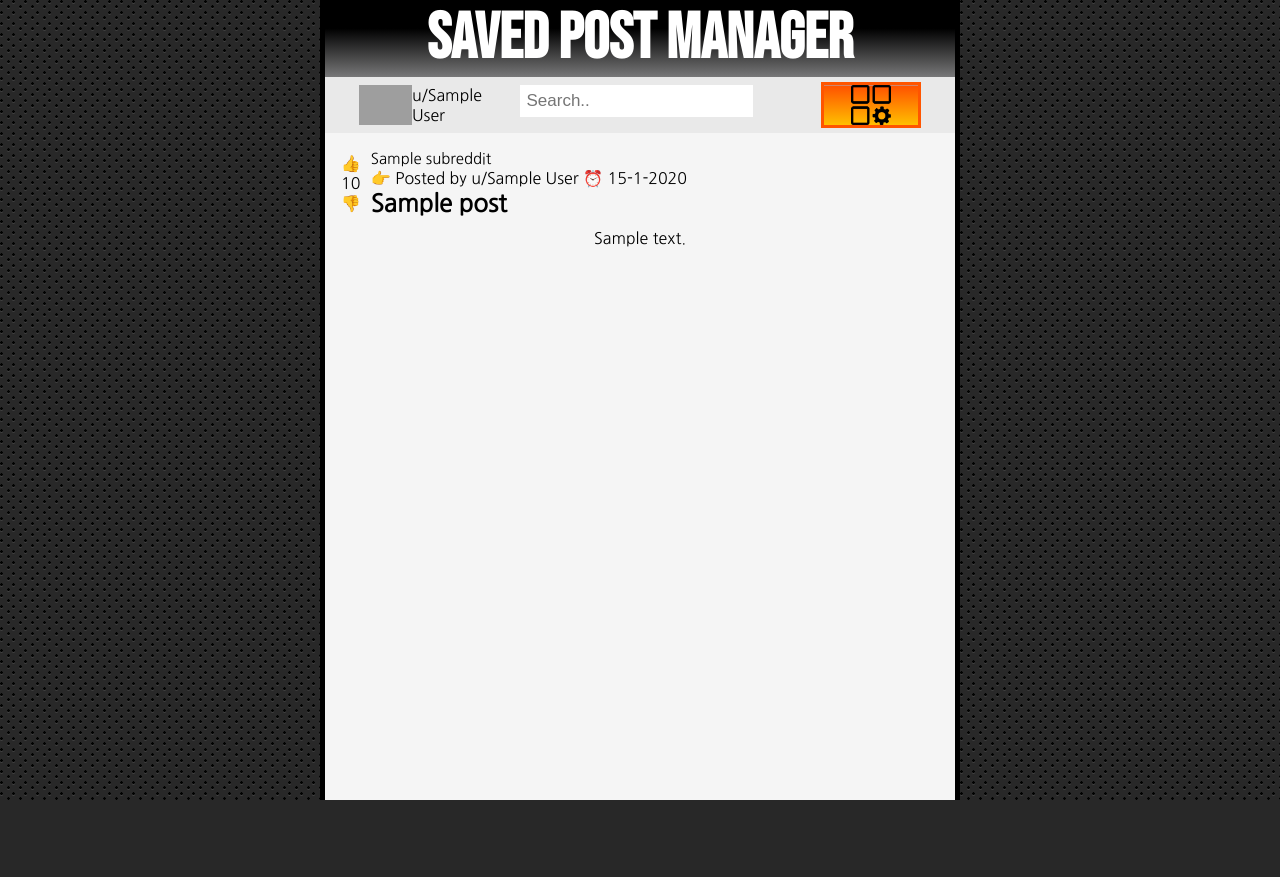
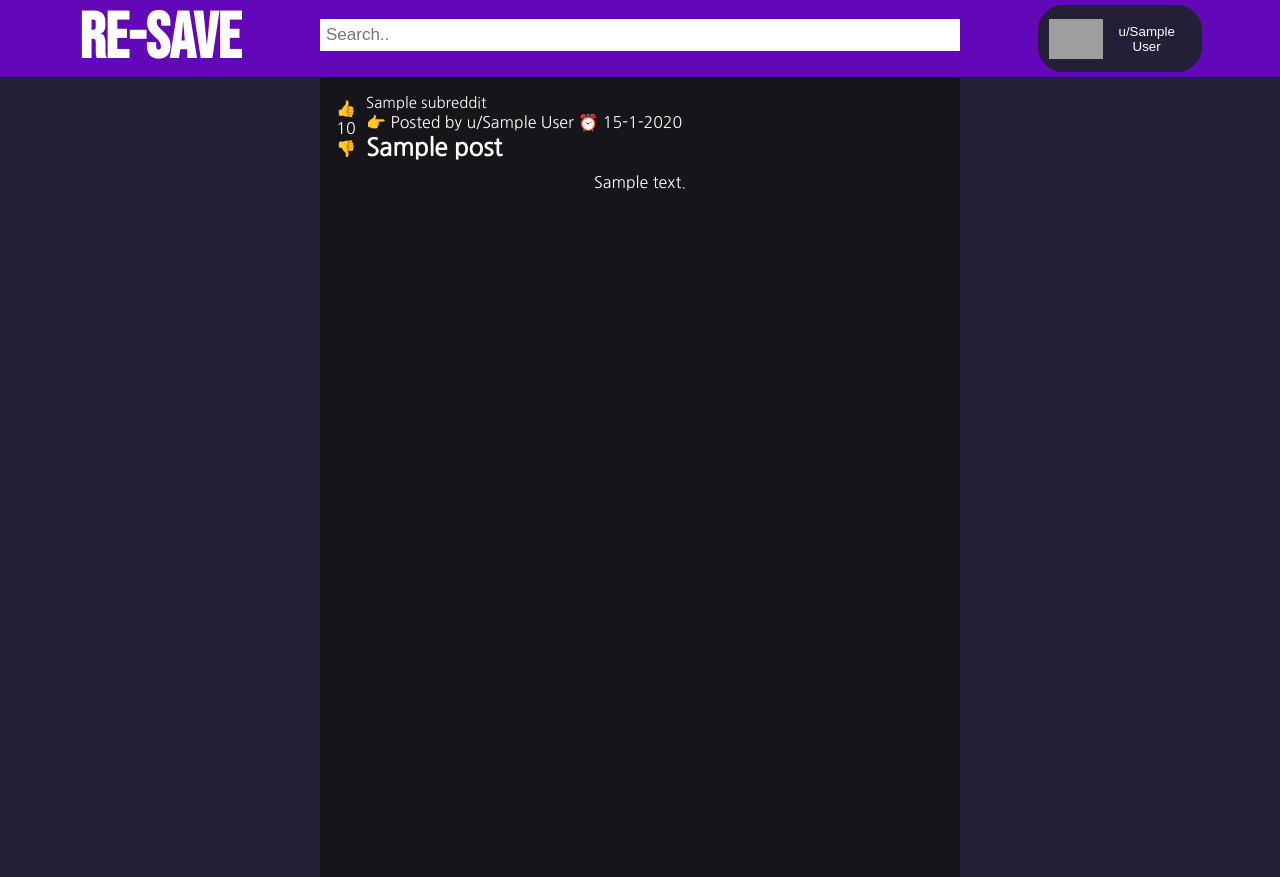
Before and after one commit to AcidSkull/Re-Save, a Flask app: template templates/index.html in a window 1280 px wide. Before the commit the page ends 800 px from the top, so only its background shows below. Run offline with Flask 2, Linux system fonts and the light colour scheme; the visitor is signed in with stand-in values (Sample User, id 1); the template is opened without the code that fills it: most values are stand-ins (such as "Sample title", 1, 10 or a date in 2020); grey boxes are pictures that could not be loaded.

Commit message:
Modified index.html

```diff
--- a/static/css/style.css
+++ b/static/css/style.css
@@ -3,72 +3,50 @@
 body{
     font-family: 'Nanum Gothic', sans-serif;
     margin: 0;
-    background-image: url("../images/carbon_fibre.png");
-    /* Background pattern from Toptal Subtle Patterns */
+    background-color: #231F37;
 }
 
+/*
+#############
+    CONTETNT
+#############
+*/
+
 #main{
-    background-color: whitesmoke;
+    background-color: #16161A;
+    color: white;
     margin: 0 25%;
     min-height: 100vh;
-    border-left: black 5px solid;
-    border-right: black 5px solid;
     max-width: 50%;
     display: flex;
     flex-direction: column;
     align-items: center;
 }
 
-#url_button {
-	box-shadow:inset 0px 1px 0px 0px #cf866c;
-	background:linear-gradient(to bottom, #ff5500 5%, #ffbf00 100%);
-	background-color:#ff5500;
-	border:3px solid #ff5500;
-	display:inline-block;
-	cursor:pointer;
-	color:#423742;
-	font-family:Arial;
-	font-size:13px;
-	padding:6px 24px;
-	text-decoration:none;
-	text-shadow:0px 1px 0px #854629;
-    margin-top: 25px;
-}
-#url_button:hover {
-	background:linear-gradient(to bottom, #ffbf00 5%, #ff5500 100%);
-	background-color:#ffbf00;
-}
-
-hr{
-    width: 80%;
-    border: 1px solid black;
-}
-
-h1{
-    font-family: 'Bebas Neue', cursive;
-    font-size: 4em;
-    color: white;
-    background-color: rgba(0, 0, 0, 1);
-    background-image: linear-gradient(180deg, rgba(0, 0, 0, 1) 37%, rgba(120, 120, 121, 1) 100%);
-    margin: 0;
-    padding: 0;
-    width: 100%;
-    text-align: center;
-}
 
 p{
     margin: 5%;
 }
 
+/*
+#############
+NAVBAR
+#############
+*/
+
 #navbar {
+    position: sticky;
+    top: 0;
+    z-index: 10;
     overflow: hidden;
-    background-color: #e9e9e9;
+    background-color: #6308B9;
+    width: 100%;
+    color: white;
     display: flex;
     flex-direction: row;
-    width: 100%;
     align-items: center;
     justify-content: space-around;
-  }
+}
 
 #navbar input[type=search] {
     padding: 6px;
@@ -77,12 +55,6 @@ p{
     margin-bottom: 16px;
     font-size: 17px;
     width: 100%;
-  }
-
-#navbar p{
-    display: flex;
-    justify-content: center;
-    margin: 0;
 }
 
 #navbar div{
@@ -91,7 +63,20 @@ p{
 }
 
 .user{
-    width: 15%;
+    width: 25%;
+    display: flex;
+    justify-content: center;
+}
+
+.user button{
+    background-color: #231F37;
+    color: white;
+    display: flex;
+    flex-direction: row;
+    align-items: center;
+    padding: 10px;
+    border: #231F37 1px solid;
+    border-radius: 25px;
 }
 
 #navbar div img{
@@ -103,21 +88,29 @@ p{
     background: none;
 }
 
-.settings{
-    width: 15%;
-	box-shadow:inset 0px 1px 0px 0px #cf866c;
-	background:linear-gradient(to bottom, #ff5500 5%, #ffbf00 100%);
-	background-color:#ff5500;
-	border:3px solid #ff5500;
-	cursor:pointer;
-    display: flex;
-    justify-content: center;
+#search{
+    width: 50%;
 }
 
-.settings:hover {
-	background:linear-gradient(to bottom, #ffbf00 5%, #ff5500 100%);
-	background-color:#ffbf00;
+#title{
+    width: 25%;
 }
+
+h1{
+    font-family: 'Bebas Neue', cursive;
+    font-size: 4em;
+    color: white;
+    margin: 0;
+    padding: 0;
+    width: 100%;
+    text-align: center;
+}
+
+/*
+#############
+POSTS
+#############
+*/
 
 #posts{
     width: 100%;
@@ -144,7 +137,7 @@ p{
 }
 
 .post a{
-    color: black;
+    color: white;
     text-decoration: none;
 }
 
@@ -169,6 +162,23 @@ p{
     margin: 0 2%;
 }
 
+.nsfw{
+    filter: blur(32px);
+    -webkit-filter: blur(32px);
+    cursor: pointer;
+}
+
+.nsfw_title{
+    color: red;
+    font-weight: 900;
+}
+
+/*
+#############
+MENU
+#############
+*/
+
 #hidden_menu{
   max-height: 0;
   overflow: hidden;
@@ -186,16 +196,6 @@ p{
     cursor: pointer;
 }
 
-.nsfw{
-    filter: blur(32px);
-    -webkit-filter: blur(32px);
-    cursor: pointer;
-}
-
-.nsfw_title{
-    color: red;
-    font-weight: 900;
-}
 
 .chosen{
     background-color: rgb(252, 125, 21);
--- a/templates/index.html
+++ b/templates/index.html
@@ -6,23 +6,24 @@
     <meta name="viewport" content="width=device-width, initial-scale=1.0">
     <link rel="shortcut icon" href="{{ url_for('static', filename='images/favicon.ico') }}" type="image/x-icon">
     <link rel="stylesheet" href="{{ url_for('static', filename='css/style.css') }}">
-    <title>Saved Post Manager</title>
+    <title>Re-Save</title>
 </head>
 <body>
-    <div id="main">
-        <h1>SAVED POST MANAGER</h1>
-        <div id="navbar">
-            <div class="user">
+    <div id="navbar">
+        <div id="title">
+            <h1>RE-SAVE</h1>
+        </div>
+         <div id="search">
+             <input type="search" placeholder="Search.." id="searchbox">
+         </div>
+         <div class="user">
+             <button>
                 <img src="{{ session['image'] }}" alt="avatar">
                 <p>u/{{ session['name'] }}</p>
-            </div>
-            <div>
-                <input type="search" placeholder="Search.." id="searchbox">
-            </div>
-            <div class="settings">
-                <img src="{{ url_for('static', filename='images/settings.png') }}" alt="settings">
-            </div>
-        </div>
+             </button>
+         </div>
+     </div>
+    <div id="main">
         <div id="hidden_menu">
             <div class="search_category nsfw_btn">NSFW</div><div class="search_category nsfw_btn">SFW</div><br>
             <p>Subreddits</p><hr>
```
Also changed, not shown: static/images/carbon_fibre.png (deleted), static/images/settings.png (deleted).
